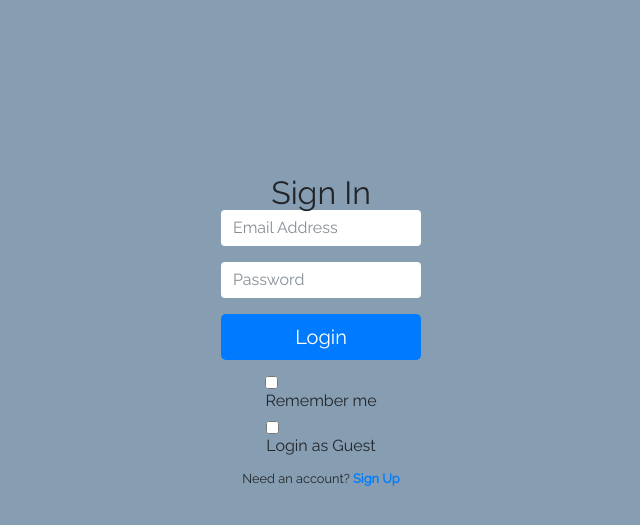
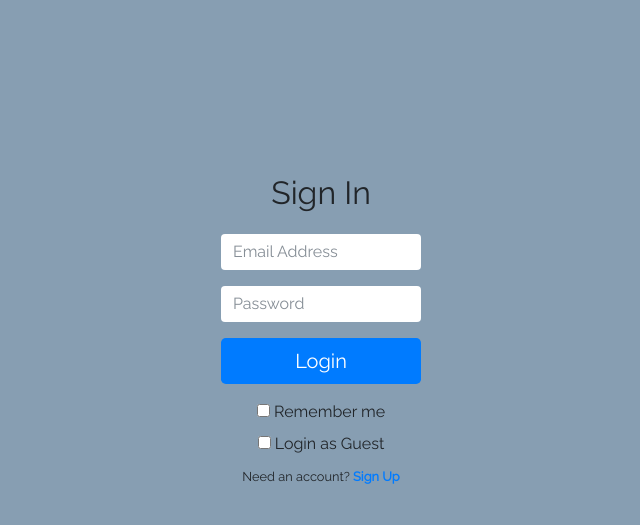
Before and after one commit to tahbristol/Porder_py, a Flask app: page /login in a window 1280 px wide. Shown: the part 75-600 px from the top of the page, without its empty margins (319-959 px from the left). Run offline with Flask 2, Linux system fonts and the light colour scheme; some libraries are stand-ins or nearby versions.

Commit message:
form title spacing and checkboxes

```diff
--- a/porder/routes.py
+++ b/porder/routes.py
@@ -74,7 +74,7 @@ def item_new():
 	return render_template('items/new.html', form=form)
 
 @app.route('/items/', methods=['GET'])
-@login_required
+#@login_required
 def item_index():
 	item_schema = ItemSchema()
 	item_schema = ItemSchema(many=True)
--- a/porder/static/main.css
+++ b/porder/static/main.css
@@ -183,7 +183,7 @@ header a {
    }
 }
 
-/*********Login********/
+/******Login******/
 
 #loginButton {
   border-bottom: 1px solid black;
@@ -193,13 +193,16 @@ header a {
   margin-top: 100px;
 }
 
-/********Requests*******/
+.form-signin input[type=checkbox] {
+	display: inline-block;
+}
+/******Requests******/
 
 .requests, .newRequests, .editRequests {
   margin-top: 100px;
 }
 
-/*********Buttons***********/
+/******Buttons******/
 
 input#deleteForm, input#newForm, input#cancelForm, button#addLine {
   margin-bottom: 25px;
--- a/porder/templates/users/login.html
+++ b/porder/templates/users/login.html
@@ -7,6 +7,7 @@
 	    <h2 class="form-signin-heading">
 	      Sign In
 			</h2>
+			<br />
 			<div class="form-group">
 
 				{% if form.email.errors %}
--- a/porder/templates/users/new.html
+++ b/porder/templates/users/new.html
@@ -5,6 +5,7 @@
   <form class="form-signin form-signup" action="" method="POST">
 		{{ form.hidden_tag() }}
     <h2 class="form-signin-heading">Sign Up</h2>
+		<br />
 		<div class="form-group">
 			{% if form.name.errors %}
 				{{ form.name(class="form-control", placeholder="Name")}}
```
